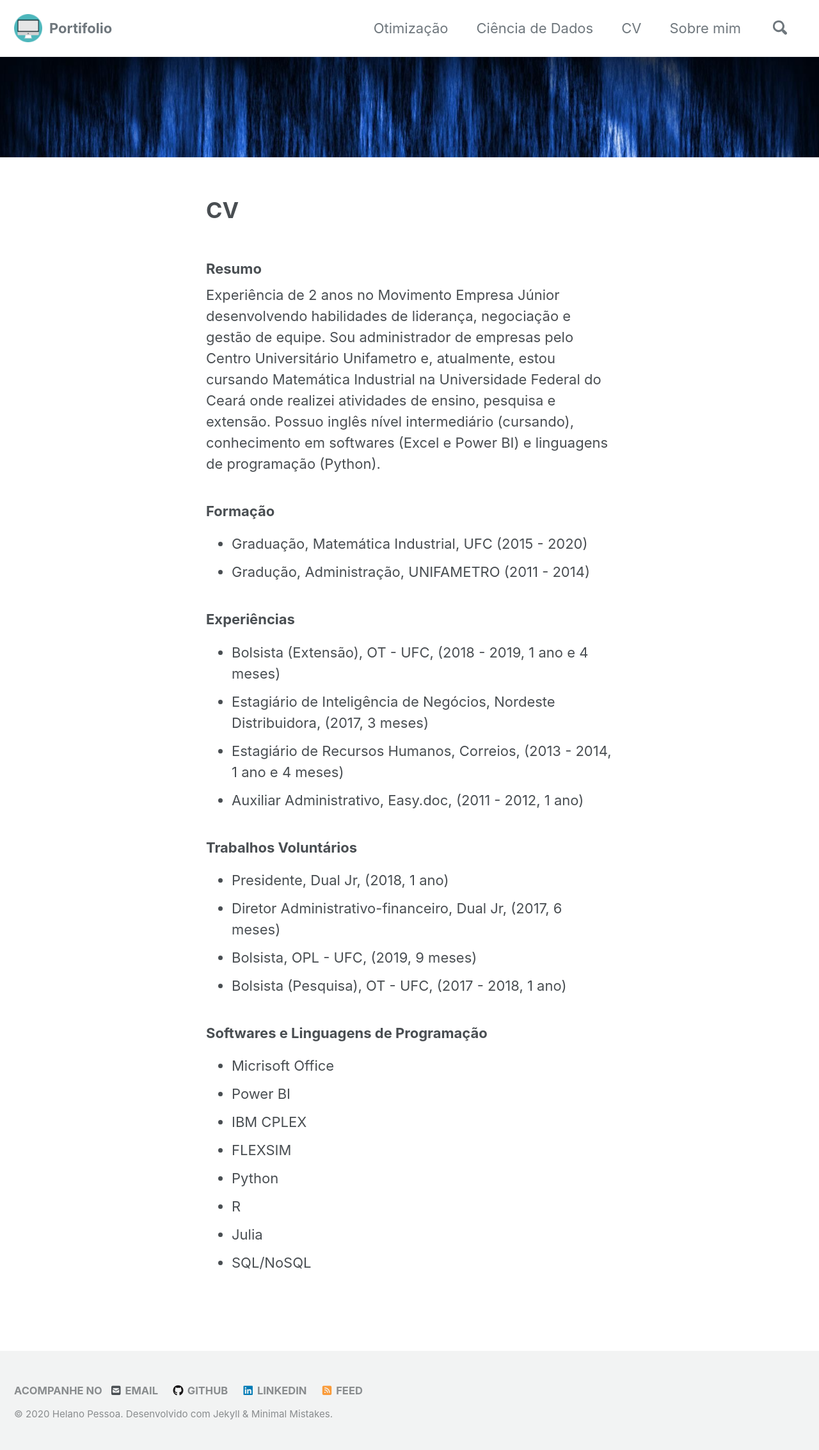
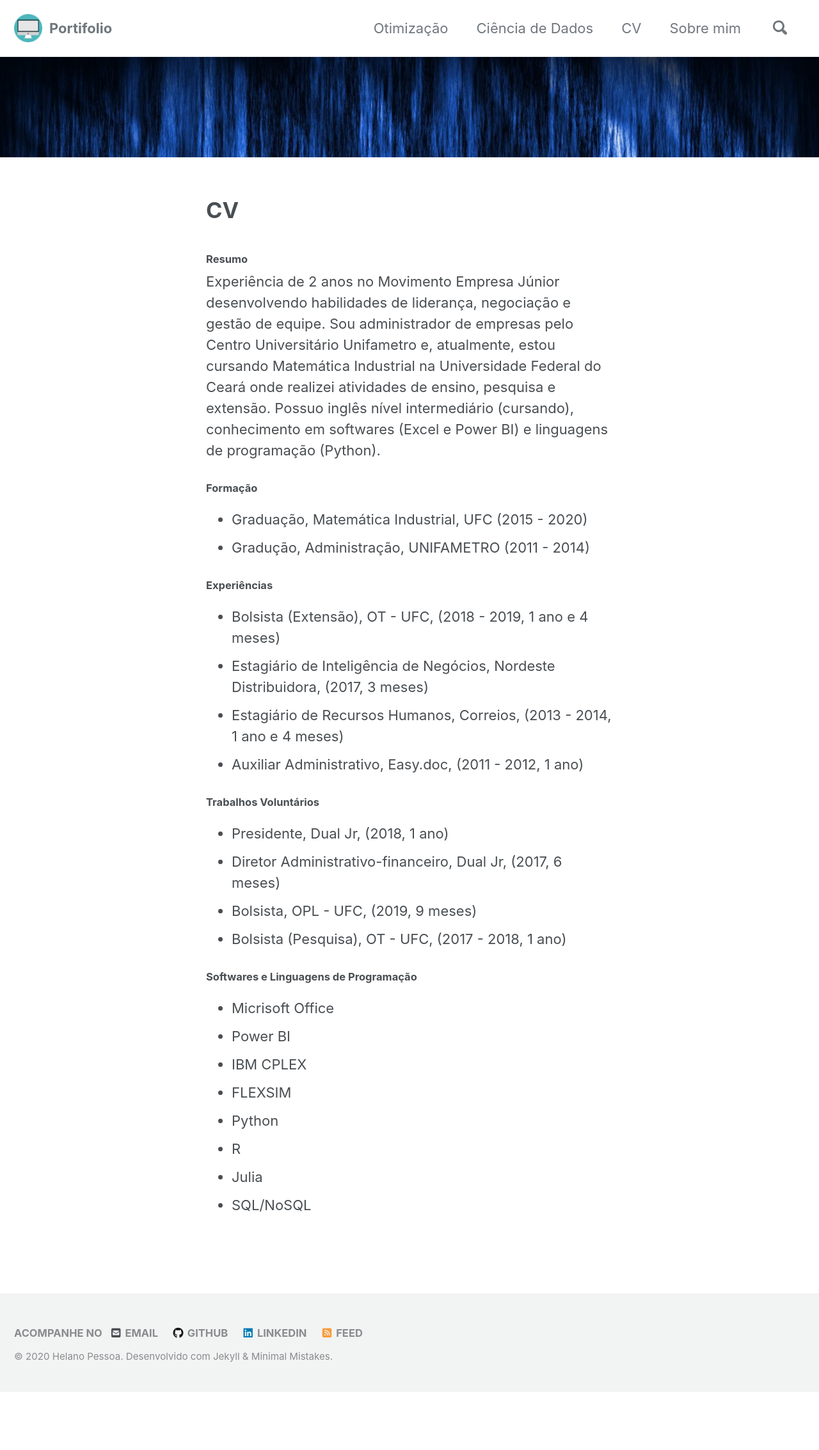
Before and after one commit to helano-pessoa/helano-pessoa.github.io, a Jekyll site: the page built from _pages/cv.md, in a window 1280 px wide. Shown: the whole page at 64% size. Built offline with Jekyll 4.4.1, drawn with Linux system fonts in a browser that asks for light colours; cached includes are drawn as plain includes; nearby versions of some CDN libraries; after the commit the page ends 2176 px from its top, so only the background shows below that.

Commit message:
Em breve

```diff
--- a/_pages/cv.md
+++ b/_pages/cv.md
@@ -5,30 +5,30 @@ header:
     image: "/assets/images/blue.jpg"
 ---
 
-### Resumo
+#### Resumo
 
 Experiência de 2 anos no Movimento Empresa Júnior desenvolvendo habilidades de liderança, negociação e gestão de equipe. Sou  administrador de empresas pelo Centro Universitário Unifametro e, atualmente, estou cursando Matemática Industrial na Universidade Federal do Ceará onde realizei atividades de ensino, pesquisa e extensão. Possuo inglês nível intermediário (cursando), conhecimento em softwares (Excel e Power BI) e linguagens de programação (Python).
 
-### Formação
+#### Formação
 
 - Graduação, Matemática Industrial, UFC (2015 - 2020)
 - Gradução, Administração, UNIFAMETRO (2011 - 2014)
 
-### Experiências
+#### Experiências
 
 - Bolsista (Extensão), OT - UFC, (2018 - 2019, 1 ano e 4 meses)
 - Estagiário de Inteligência de Negócios, Nordeste Distribuidora, (2017, 3 meses)
 - Estagiário de Recursos Humanos, Correios, (2013 - 2014, 1 ano e 4 meses)
 - Auxiliar Administrativo, Easy.doc, (2011 - 2012, 1 ano)
 
-### Trabalhos Voluntários
+#### Trabalhos Voluntários
 
 - Presidente, Dual Jr, (2018, 1 ano)
 - Diretor Administrativo-financeiro, Dual Jr, (2017, 6 meses)
 - Bolsista, OPL - UFC, (2019, 9 meses)
 - Bolsista (Pesquisa), OT - UFC, (2017 - 2018, 1 ano)
 
-### Softwares e Linguagens de Programação
+#### Softwares e Linguagens de Programação
 
 - Micrisoft Office
 - Power BI
```
